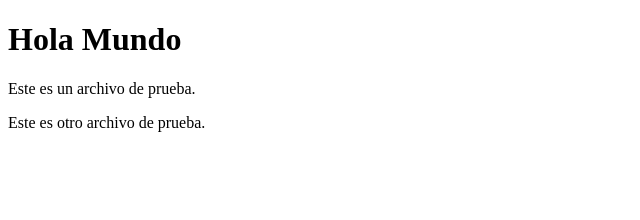
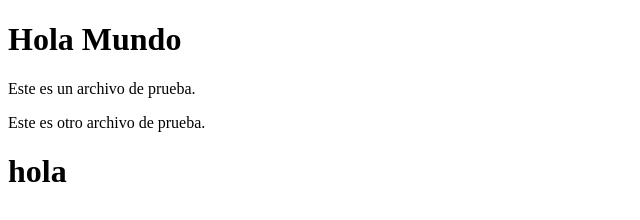
Before and after one commit to juancarlosfc5/GitFlow, a plain HTML site: page index.html in a window 1280 px wide. Shown: the whole page, without its empty margins (0-640 px from the left). Drawn offline with Linux system fonts and the light colour scheme.

Commit message:
feat: :sparkles: Kevin caremond
feat: :sparkles: testing

feat: :sparkles: style

feat: :sparkles: joining commit

feat: :sparkles:

```diff
--- a/index.html
+++ b/index.html
@@ -9,5 +9,6 @@
     <h1>Hola Mundo</h1>
     <p>Este es un archivo de prueba.</p>
     <p>Este es otro archivo de prueba.</p>
+    <h1>hola</h1>
 </body>
 </html>
--- a/style.css
+++ b/style.css
@@ -8,3 +8,6 @@
 .hola{
     background: red;
 }
+h1{
+    color: blue;
+}
```
Also changed, not shown: 1 other file.
